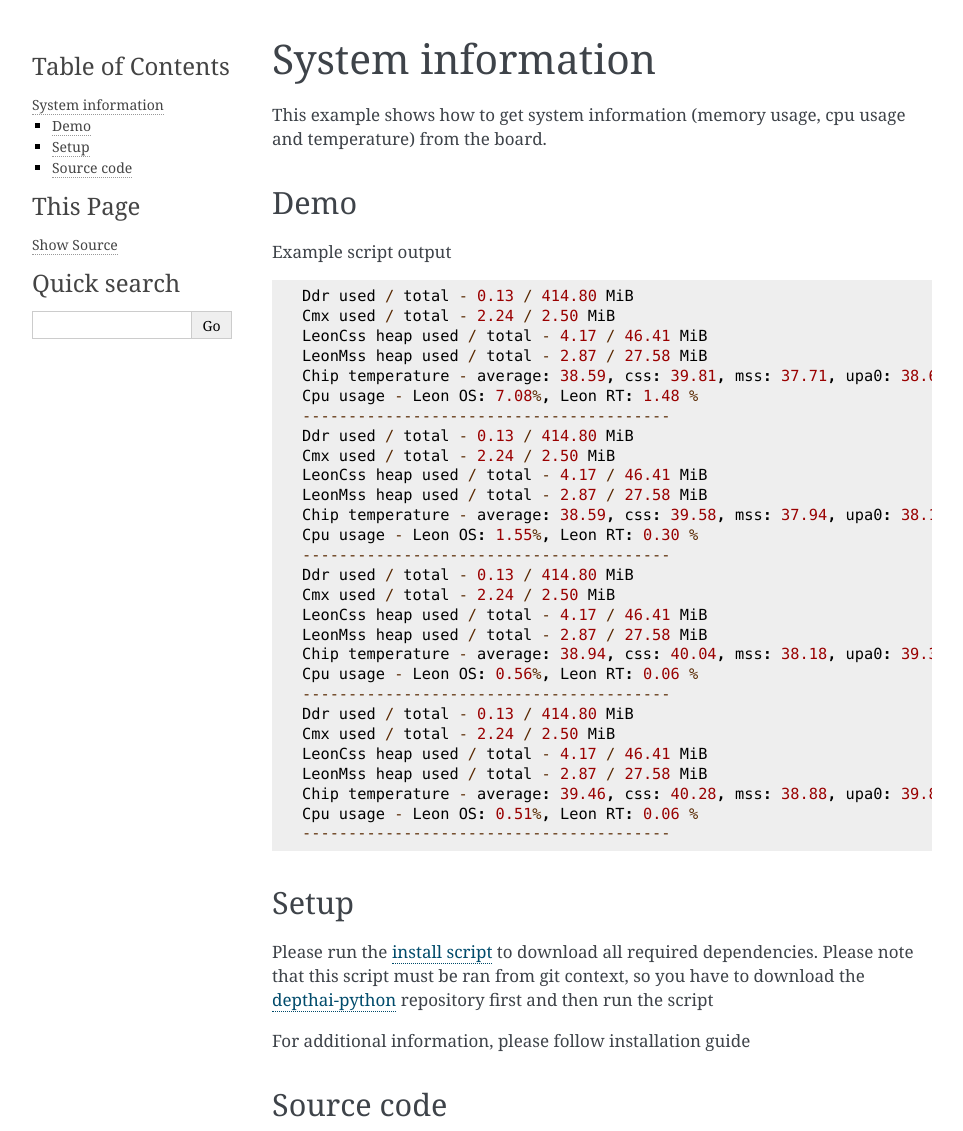
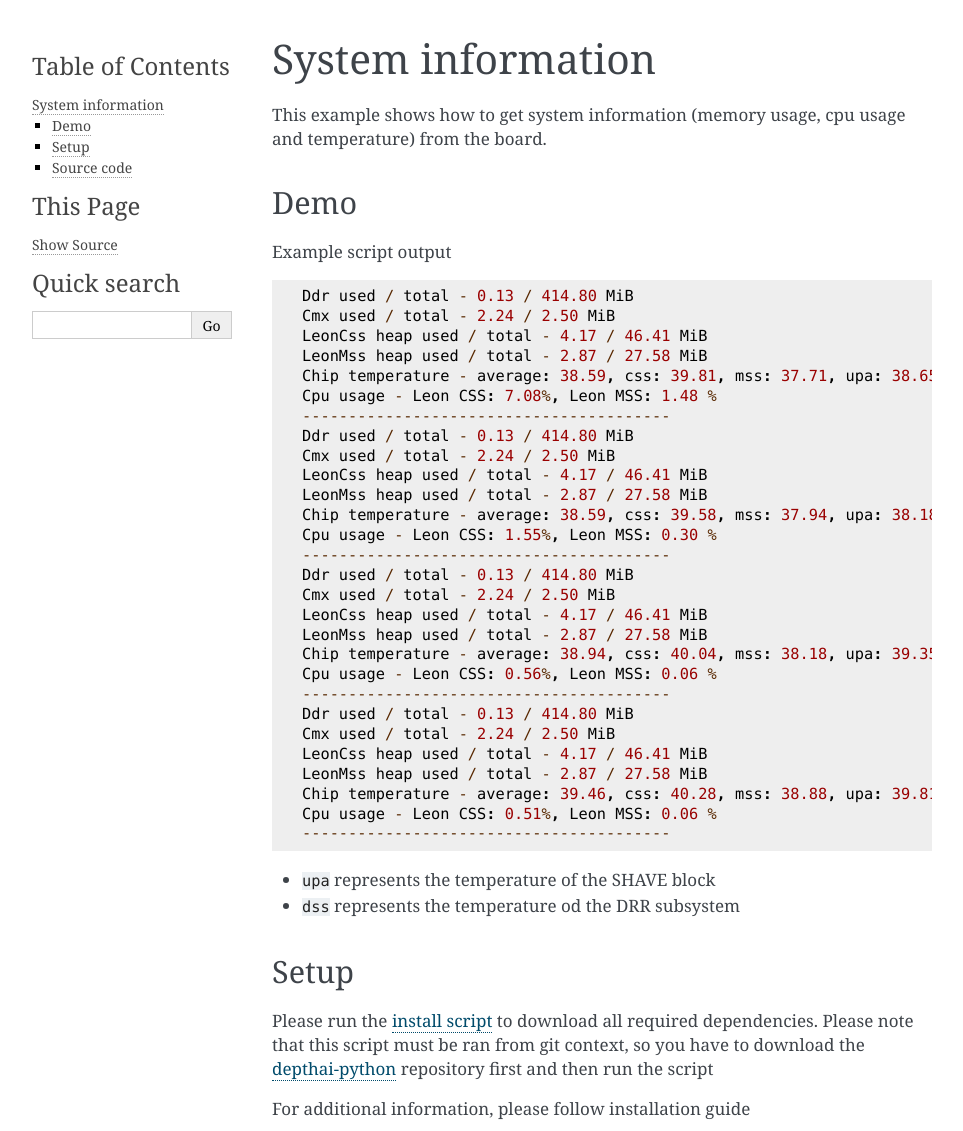
Before and after one commit to luxonis/depthai-python, a Sphinx documentation site: the page built from docs/source/samples/system_information.rst, in a window 1280 px wide, cut to the strip 0-1131 px from the top of the page. Shown: the whole strip, without its empty margins (148-1111 px from the left). Built offline with Sphinx 7.4.7, drawn with Linux system fonts in a browser that asks for light colours; pages that are not in the unit, such as notebooks, are missing from menus; the version number could not be read and is left out.

Commit message:
Fixed display display names

```diff
--- a/docs/source/samples/system_information.rst
+++ b/docs/source/samples/system_information.rst
@@ -14,31 +14,33 @@ Example script output
   Cmx used / total - 2.24 / 2.50 MiB
   LeonCss heap used / total - 4.17 / 46.41 MiB
   LeonMss heap used / total - 2.87 / 27.58 MiB
-  Chip temperature - average: 38.59, css: 39.81, mss: 37.71, upa0: 38.65, upa1: 38.18
-  Cpu usage - Leon OS: 7.08%, Leon RT: 1.48 %
+  Chip temperature - average: 38.59, css: 39.81, mss: 37.71, upa: 38.65, dss: 38.18
+  Cpu usage - Leon CSS: 7.08%, Leon MSS: 1.48 %
   ----------------------------------------
   Ddr used / total - 0.13 / 414.80 MiB
   Cmx used / total - 2.24 / 2.50 MiB
   LeonCss heap used / total - 4.17 / 46.41 MiB
   LeonMss heap used / total - 2.87 / 27.58 MiB
-  Chip temperature - average: 38.59, css: 39.58, mss: 37.94, upa0: 38.18, upa1: 38.65
-  Cpu usage - Leon OS: 1.55%, Leon RT: 0.30 %
+  Chip temperature - average: 38.59, css: 39.58, mss: 37.94, upa: 38.18, dss: 38.65
+  Cpu usage - Leon CSS: 1.55%, Leon MSS: 0.30 %
   ----------------------------------------
   Ddr used / total - 0.13 / 414.80 MiB
   Cmx used / total - 2.24 / 2.50 MiB
   LeonCss heap used / total - 4.17 / 46.41 MiB
   LeonMss heap used / total - 2.87 / 27.58 MiB
-  Chip temperature - average: 38.94, css: 40.04, mss: 38.18, upa0: 39.35, upa1: 38.18
-  Cpu usage - Leon OS: 0.56%, Leon RT: 0.06 %
+  Chip temperature - average: 38.94, css: 40.04, mss: 38.18, upa: 39.35, dss: 38.18
+  Cpu usage - Leon CSS: 0.56%, Leon MSS: 0.06 %
   ----------------------------------------
   Ddr used / total - 0.13 / 414.80 MiB
   Cmx used / total - 2.24 / 2.50 MiB
   LeonCss heap used / total - 4.17 / 46.41 MiB
   LeonMss heap used / total - 2.87 / 27.58 MiB
-  Chip temperature - average: 39.46, css: 40.28, mss: 38.88, upa0: 39.81, upa1: 38.88
-  Cpu usage - Leon OS: 0.51%, Leon RT: 0.06 %
+  Chip temperature - average: 39.46, css: 40.28, mss: 38.88, upa: 39.81, dss: 38.88
+  Cpu usage - Leon CSS: 0.51%, Leon MSS: 0.06 %
   ----------------------------------------
 
+- :code:`upa` represents the temperature of the SHAVE block
+- :code:`dss` represents the temperature od the DRR subsystem
 
 Setup
 #####
```
Also changed, not shown: 1 other file.
